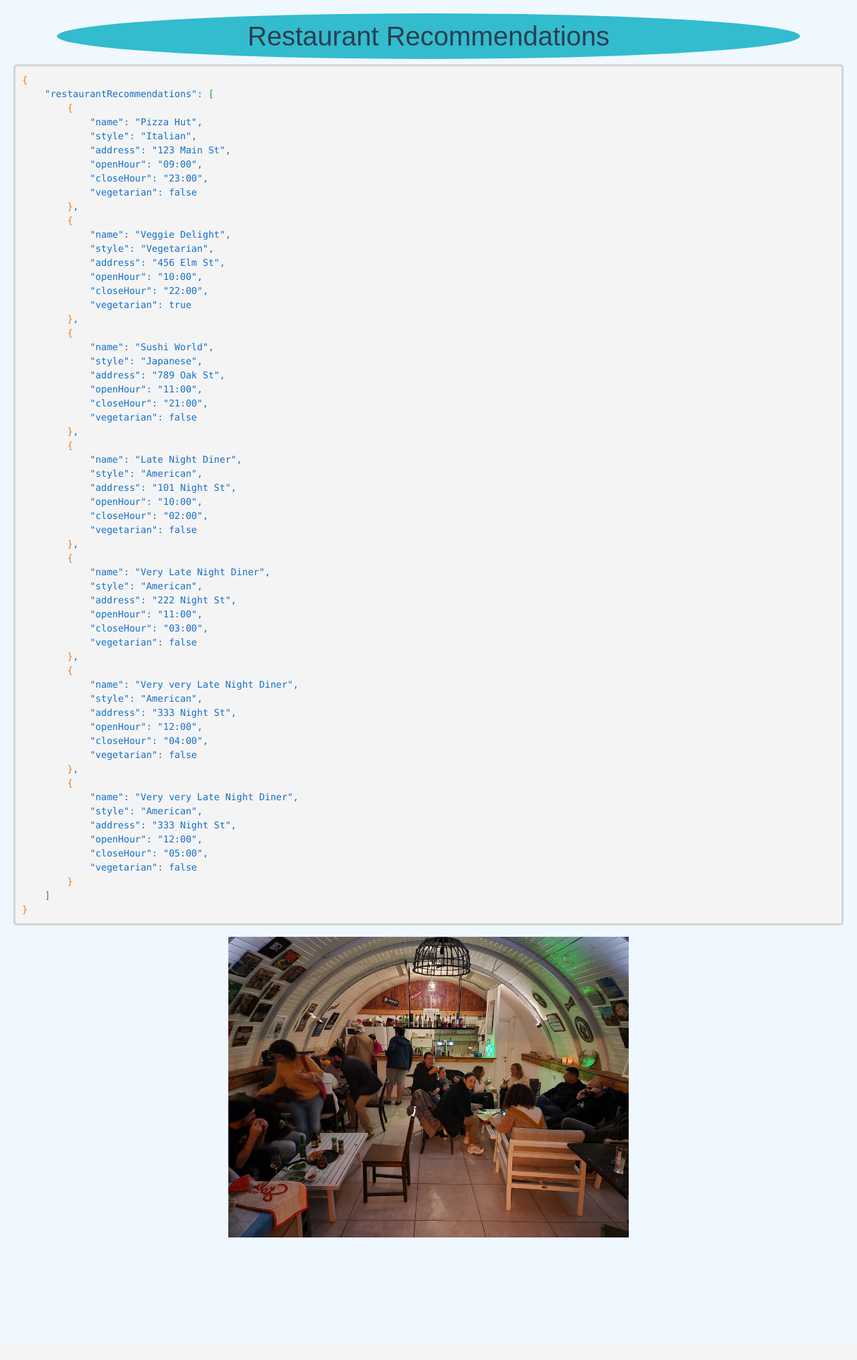
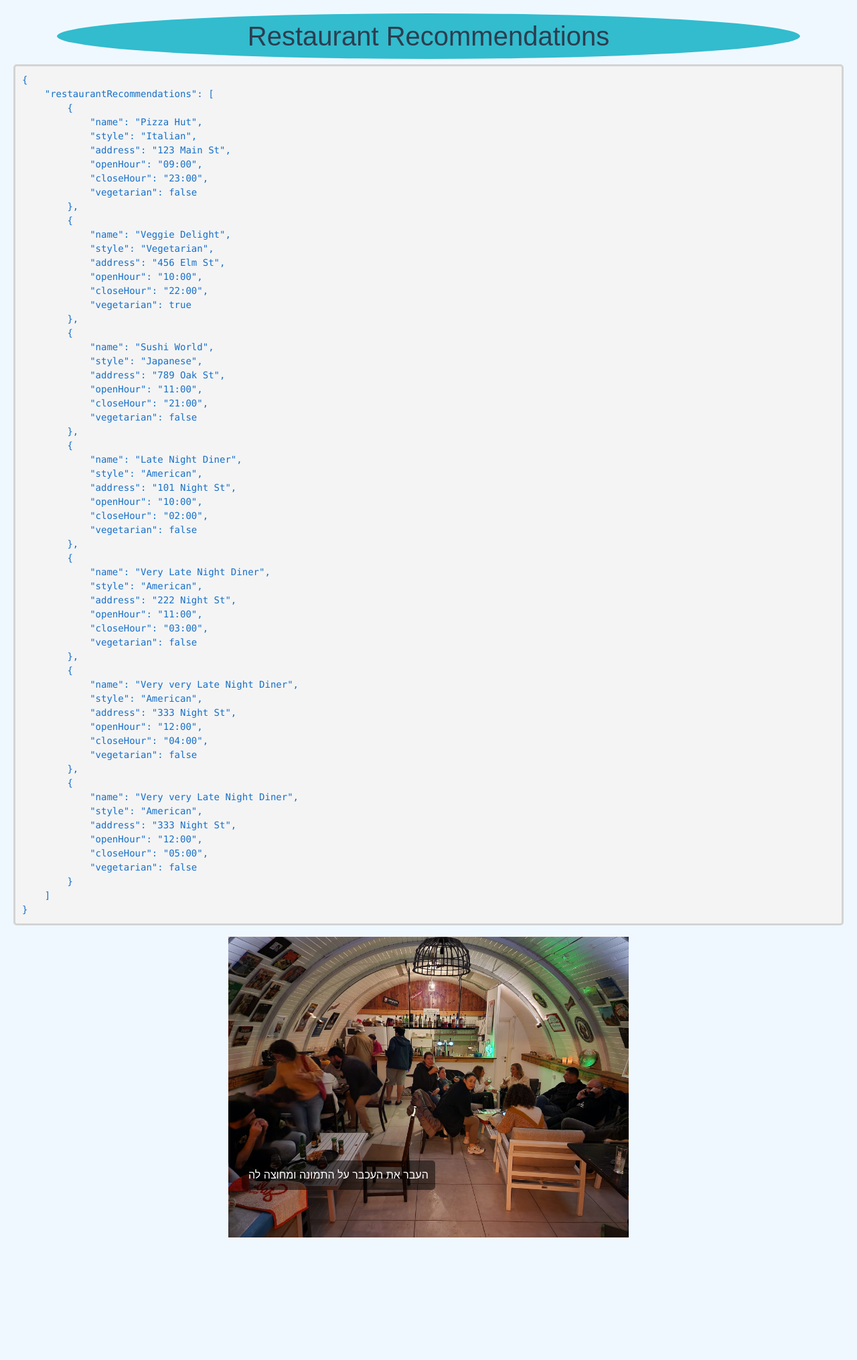
Before and after one commit to RazShoham207/app1, a Flask app: page /recommend in a window 1280 px wide. Shown: the top 2031 px of the page at 67% size. Before the commit the page ends 1848 px from the top, so only its background shows below. Run offline with Flask 2, Linux system fonts and the light colour scheme; some libraries are stand-ins or nearby versions.

Commit message:
Update index.html

```diff
--- a/templates/index.html
+++ b/templates/index.html
@@ -54,11 +54,21 @@
             -webkit-backface-visibility: hidden;
             backface-visibility: hidden;
         }
-            .flip-box-front {
+        .flip-box-front {
             background-color: #bbb;
             color: black;
+            position: relative;
         }
-            .flip-box-back {
+        .overlay-text {
+            position: absolute;
+            bottom: 20px;
+            left: 20px;
+            background-color: rgba(0, 0, 0, 0.5);
+            color: white;
+            padding: 10px;
+            border-radius: 5px;
+        }
+        .flip-box-back {
             background-color: #555;
             color: white;
             transform: rotateY(180deg);
@@ -83,6 +93,7 @@
             <div class="flip-box-front">
                 <!-- <img src="static/my_place.jpg" alt="חייקל'ה" style="width:600px;height:400px"> -->
                 <img src="static/my_place.jpg" class="img-fluid" alt="Responsive image">
+                <div class="overlay-text">העבר את העכבר על התמונה ומחוצה לה</div>
             </div>
             <div class="flip-box-back">
                 <h2>חייקל'ה</h2>
@@ -101,10 +112,10 @@
                     <li>Restaurant("Day time", "American", "333 Night St", "08:00", "16:00", False, True)</li>
                     <!-- Add more restaurants as needed -->
                 </ul>
-            <p>תודה</p>
-          </div>
+                <p>תודה</p>
+            </div>
         </div>
-      </div>
+    </div>
 
     <script>
         document.addEventListener("DOMContentLoaded", function() {
@@ -113,9 +124,13 @@
 
             // Replace main braces and brackets with spans
             jsonContent = jsonContent.replace(/({)/g, '<span class="brace">$1</span>');
-            jsonContent = jsonContent.replace(/(\[)/g, '<span class="bracket">$1</span>');
+            jsonContent = jsonContent.replace(/(
+
+\[)/g, '<span class="bracket">$1</span>');
             jsonContent = jsonContent.replace(/(})/g, '<span class="brace">$1</span>');
-            jsonContent = jsonContent.replace(/(\])/g, '<span class="bracket">$1</span>');
+            jsonContent = jsonContent.replace(/(\]
+
+)/g, '<span class="bracket">$1</span>');
             preElement.innerHTML = jsonContent;
         });
     </script>
```
